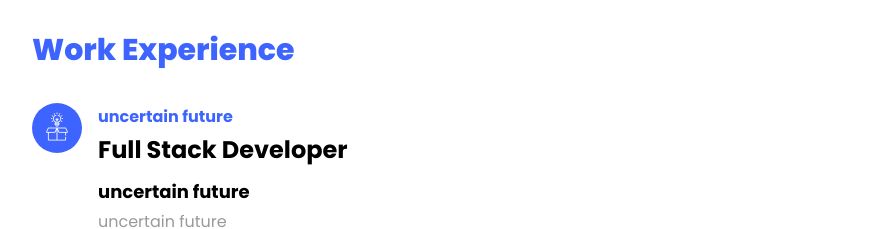
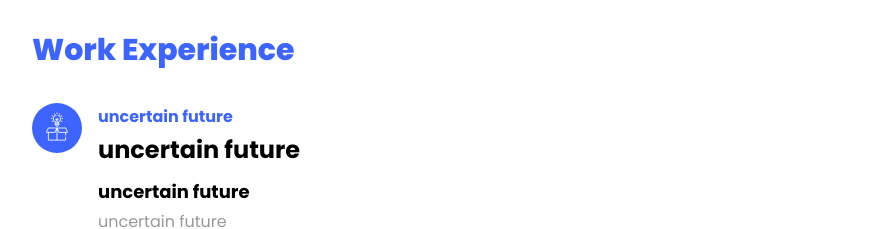
Before and after one commit to Luciano-JeonHyunJun/CV, a plain HTML site: page index.html in a window 1280 px wide. Shown: the part 2380-2609 px from the top of the page, without its empty margins (338-1226 px from the left). Drawn offline with Linux system fonts and the light colour scheme; files whose address does not match are found by name.

Commit message:
Update index.html

```diff
--- a/index.html
+++ b/index.html
@@ -214,7 +214,7 @@
 							</div>
 							<div class="text pl-3">
 								<span class="date">uncertain future</span>
-								<h2>Full Stack Developer</h2>
+								<h2>uncertain future</h2>
 								<span class="position">uncertain future</span>
 								<p>uncertain future<br /></p>
 								<b class="text-primary">기술 스택</b>
```
